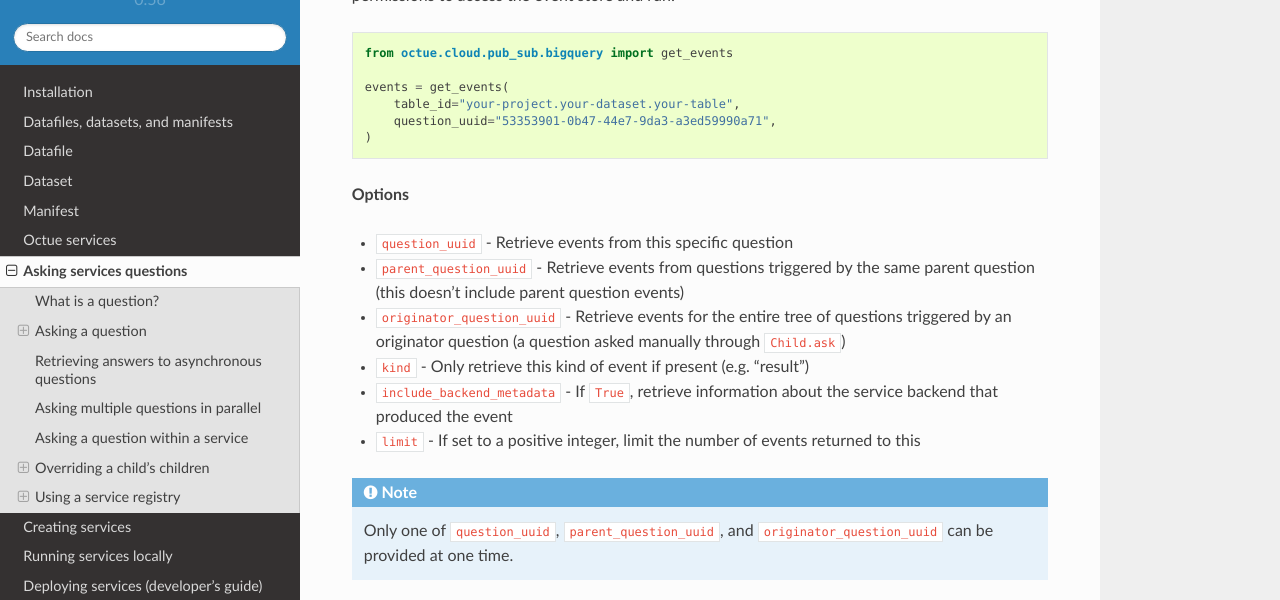
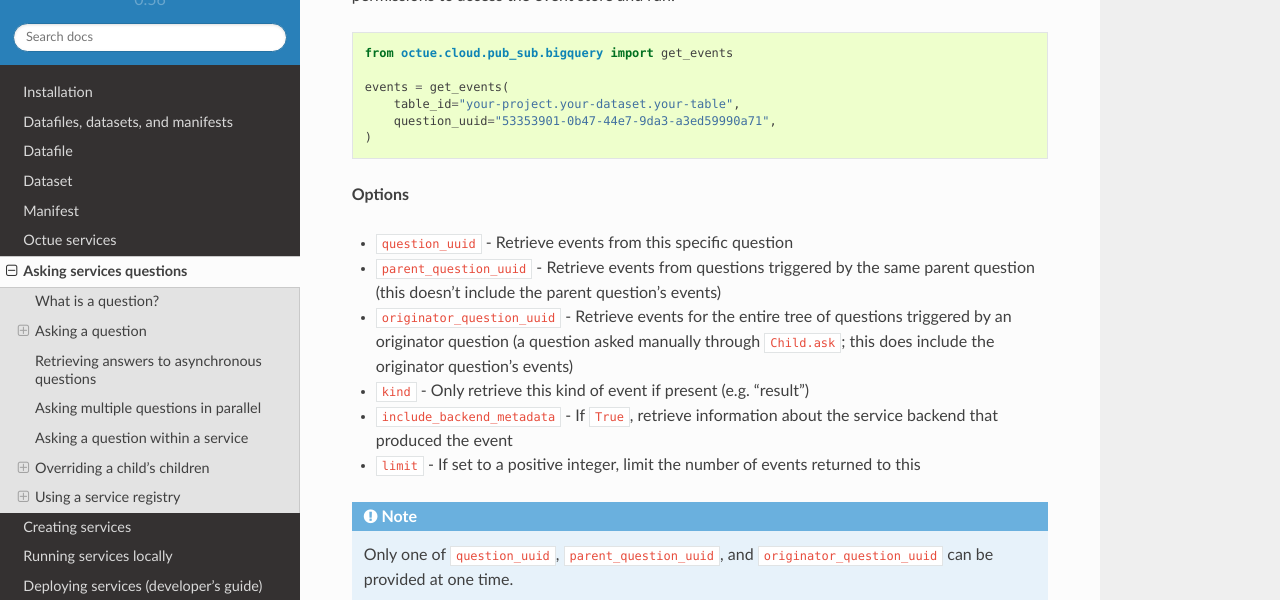
Before and after one commit to octue/octue-sdk-python, a Sphinx documentation site: the page built from docs/source/asking_questions.rst, in a window 1280 px wide and 900 px high, scrolled down 2129 px, cut to the strip 0-600 px from the top of the window. Built offline with Sphinx 7.4.7 and the Read the Docs theme 2.0.0, drawn with Linux system fonts in a browser that asks for light colours.

Commit message:
DOC: Clarify question asking docs
skipci

```diff
--- a/docs/source/asking_questions.rst
+++ b/docs/source/asking_questions.rst
@@ -103,8 +103,8 @@ access the event store and run:
 **Options**
 
 - ``question_uuid`` - Retrieve events from this specific question
-- ``parent_question_uuid`` - Retrieve events from questions triggered by the same parent question (this doesn't include parent question events)
-- ``originator_question_uuid`` - Retrieve events for the entire tree of questions triggered by an originator question (a question asked manually through ``Child.ask``)
+- ``parent_question_uuid`` - Retrieve events from questions triggered by the same parent question (this doesn't include the parent question's events)
+- ``originator_question_uuid`` - Retrieve events for the entire tree of questions triggered by an originator question (a question asked manually through ``Child.ask``; this does include the originator question's events)
 - ``kind`` - Only retrieve this kind of event if present (e.g. "result")
 - ``include_backend_metadata`` - If ``True``, retrieve information about the service backend that produced the event
 - ``limit`` - If set to a positive integer, limit the number of events returned to this
```
